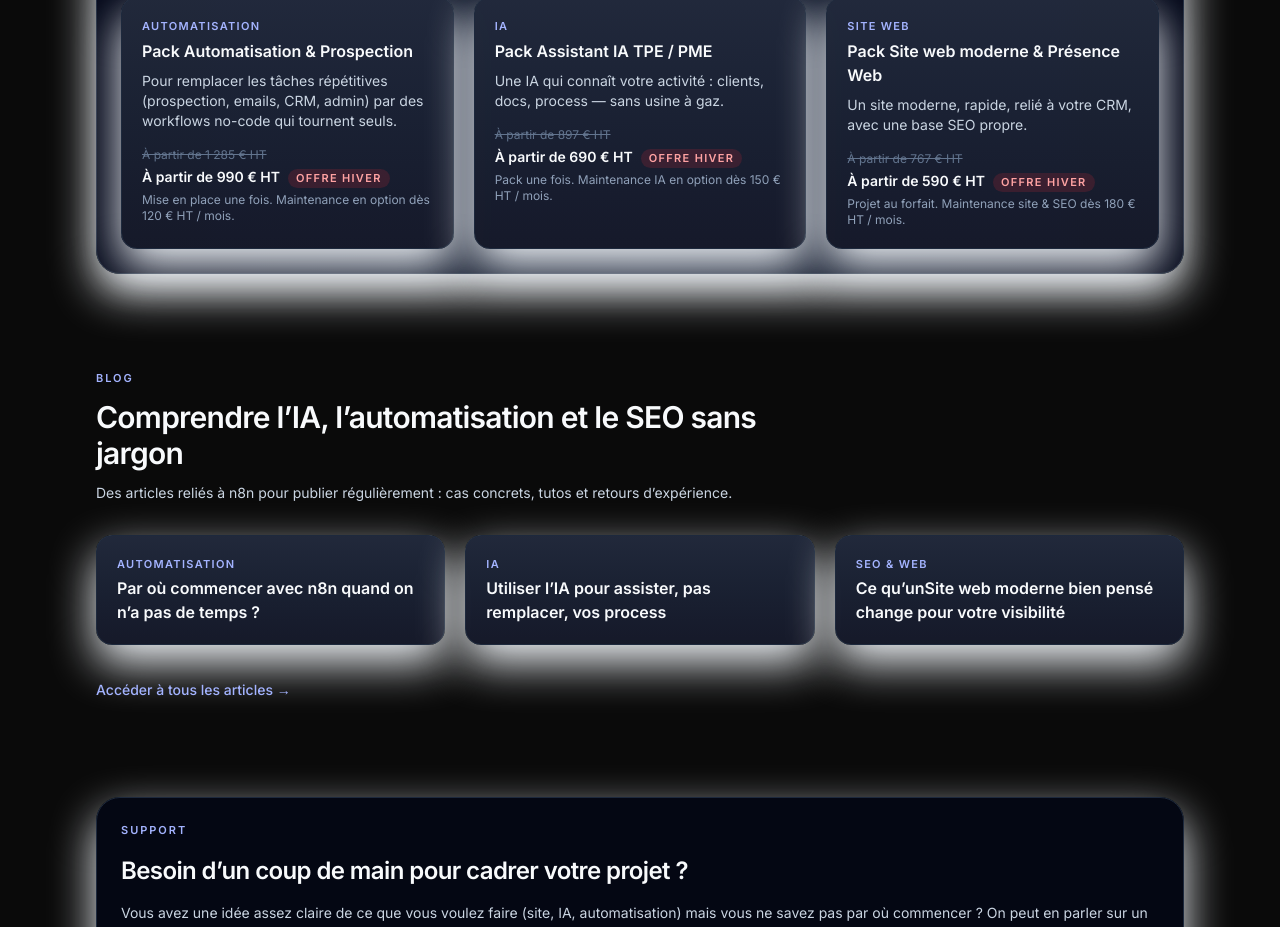
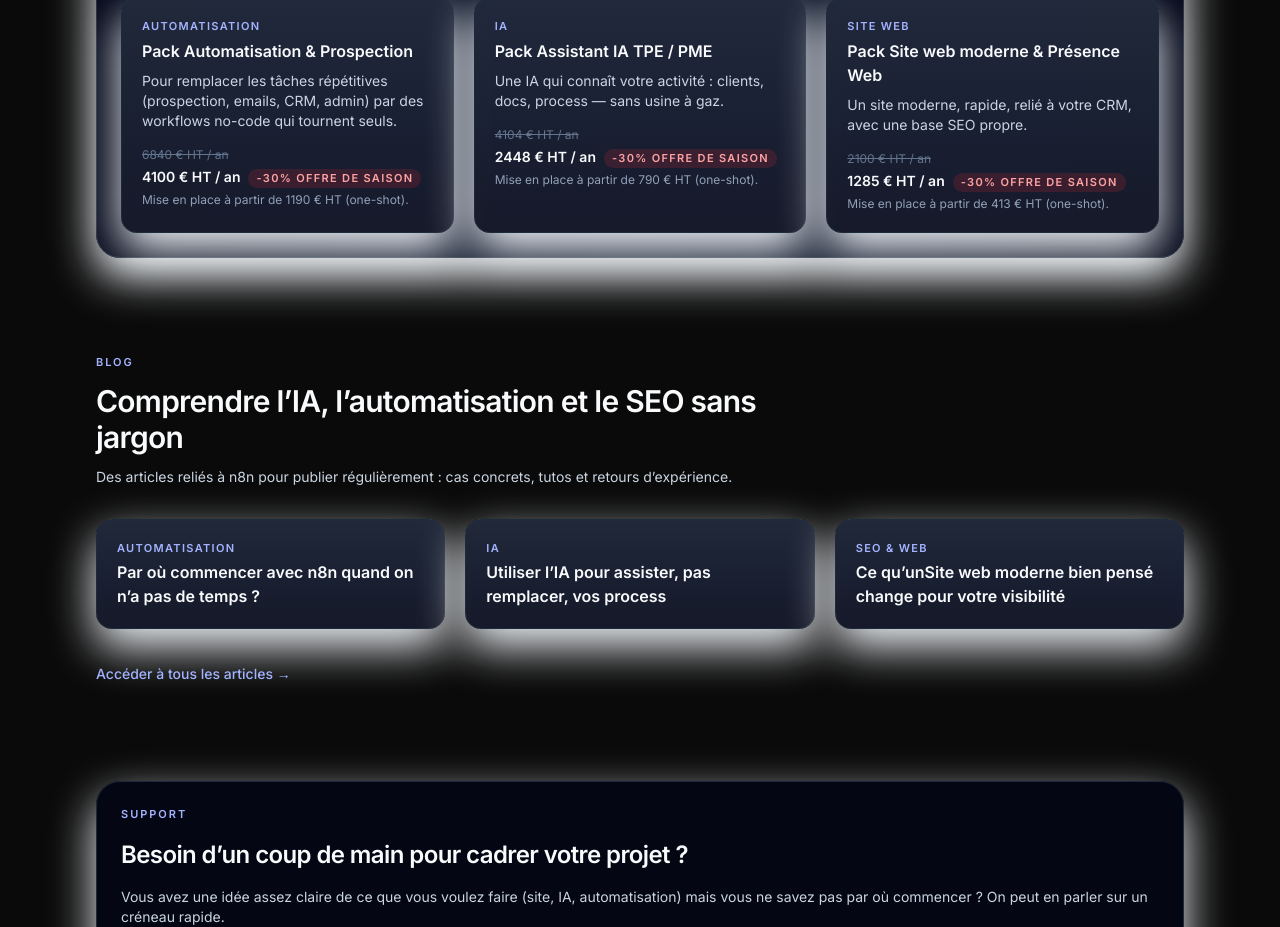
Before and after one commit to creacress/webcresson-site, a Next.js app: page / in a window 1280 px wide. Shown: the part 3640-4567 px from the top of the page. Built offline with nearby package versions, Linux system fonts and the light colour scheme; no server answers.

Commit message:
Correction mineurs tarrifs

```diff
--- a/app/page.tsx
+++ b/app/page.tsx
@@ -376,16 +376,16 @@ export default function HomePage() {
               description="Pour remplacer les tâches répétitives (prospection, emails, CRM, admin) par des workflows no-code qui tournent seuls."
             >
               <p className="mt-3 text-xs text-slate-500 line-through dark:text-slate-500">
-                À partir de 1 285 € HT
+                6840 € HT / an
               </p>
               <p className="mt-1 text-sm font-semibold text-slate-900 dark:text-slate-50">
-                À partir de 990 € HT
+                4100 € HT / an
                 <span className="ml-2 inline-flex items-center rounded-full bg-red-500/10 px-2 py-0.5 text-[11px] font-semibold uppercase tracking-[0.12em] text-red-600 dark:bg-red-500/15 dark:text-red-300">
-                  Offre Hiver
+                  -30% Offre de saison
                 </span>
               </p>
               <p className="mt-1 text-xs text-slate-500 dark:text-slate-400">
-                Mise en place une fois. Maintenance en option dès 120 € HT / mois.
+                Mise en place à partir de 1190 € HT (one-shot).
               </p>
             </Card>
 
@@ -396,16 +396,16 @@ export default function HomePage() {
               description="Une IA qui connaît votre activité : clients, docs, process — sans usine à gaz."
             >
               <p className="mt-3 text-xs text-slate-500 line-through dark:text-slate-500">
-                À partir de 897 € HT
+                4104 € HT / an
               </p>
               <p className="mt-1 text-sm font-semibold text-slate-900 dark:text-slate-50">
-                À partir de 690 € HT
+                2448 € HT / an
                 <span className="ml-2 inline-flex items-center rounded-full bg-red-500/10 px-2 py-0.5 text-[11px] font-semibold uppercase tracking-[0.12em] text-red-600 dark:bg-red-500/15 dark:text-red-300">
-                  Offre Hiver
+                  -30% Offre de saison
                 </span>
               </p>
               <p className="mt-1 text-xs text-slate-500 dark:text-slate-400">
-                Pack une fois. Maintenance IA en option dès 150 € HT / mois.
+                Mise en place à partir de 790 € HT (one-shot).
               </p>
             </Card>
 
@@ -416,16 +416,16 @@ export default function HomePage() {
               description="Un site moderne, rapide, relié à votre CRM, avec une base SEO propre."
             >
               <p className="mt-3 text-xs text-slate-500 line-through dark:text-slate-500">
-                À partir de 767 € HT
+                2100 € HT / an
               </p>
               <p className="mt-1 text-sm font-semibold text-slate-900 dark:text-slate-50">
-                À partir de 590 € HT
+                1285 € HT / an
                 <span className="ml-2 inline-flex items-center rounded-full bg-red-500/10 px-2 py-0.5 text-[11px] font-semibold uppercase tracking-[0.12em] text-red-600 dark:bg-red-500/15 dark:text-red-300">
-                  Offre Hiver
+                  -30% Offre de saison
                 </span>
               </p>
               <p className="mt-1 text-xs text-slate-500 dark:text-slate-400">
-                Projet au forfait. Maintenance site & SEO dès 180 € HT / mois.
+                Mise en place à partir de 413 € HT (one-shot).
               </p>
             </Card>
           </div>
```
